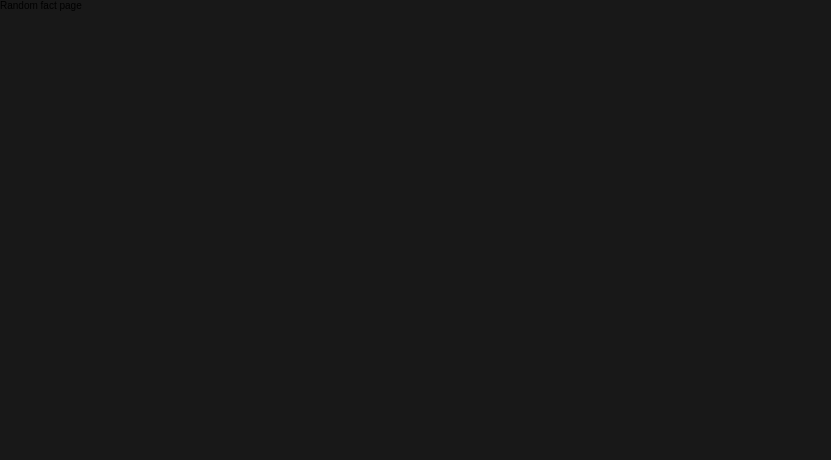
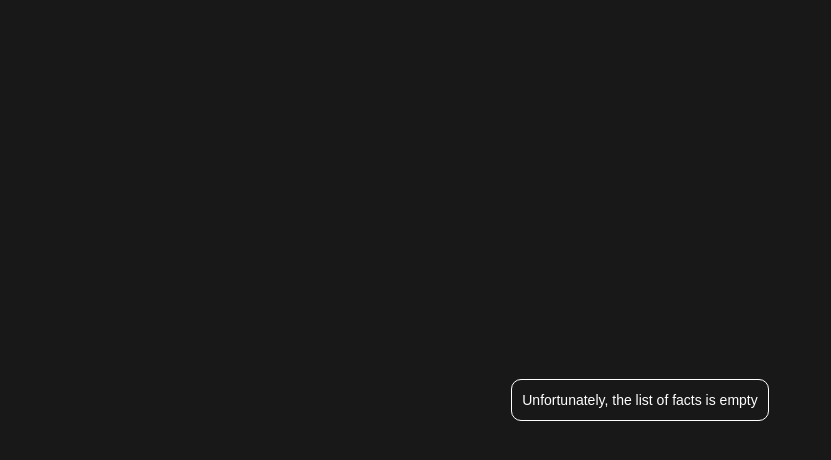
Before and after one commit to arturjackowiak/BitByBit-FactsABoutCats, a React (Vite) app: page /RANDOM_FACT in a window 1280 px wide. Shown: the top 460 px of the page, without its empty margins (0-831 px from the left). Built offline with nearby package versions, Linux system fonts and the light colour scheme; no server answers.

Commit message:
Add RandomFactPage

```diff
--- a/package.json
+++ b/package.json
@@ -15,6 +15,7 @@
     "react": "^18.2.0",
     "react-dom": "^18.2.0",
     "react-router-dom": "^6.9.0",
+    "rsuite": "^5.28.3",
     "styled-components": "^5.3.9"
   },
   "devDependencies": {
--- /dev/null
+++ b/src/components/RandomFact/RandomFact.style.ts
@@ -0,0 +1,19 @@
+import styled from "styled-components";
+
+export const Wrapper = styled.div`
+  align-items: center;
+  display: flex;
+  flex-direction: column;
+  gap: 2rem;
+  height: 100%;
+  justify-content: center;
+  padding: 0 2rem;
+  width: 100%;
+`;
+
+export const Text = styled.div`
+  border: 1px solid #fff;
+  border-radius: 1rem;
+  color: #fff;
+  padding: 1rem;
+`;
--- /dev/null
+++ b/src/components/RandomFact/RandomFact.tsx
@@ -0,0 +1,19 @@
+import { Button } from "rsuite";
+import { useRandomFact } from "./hooks/useRandomFact";
+
+import { Wrapper, Text } from "./RandomFact.style";
+
+const RandomFact = () => {
+  const { handleClick, randomFact } = useRandomFact();
+  const textMessage =
+    randomFact?.fact || "Unfortunately, the list of facts is empty";
+
+  return (
+    <Wrapper>
+      {randomFact && <Button onClick={handleClick}>Random fact</Button>}
+      <Text>{textMessage}</Text>
+    </Wrapper>
+  );
+};
+
+export default RandomFact;
--- /dev/null
+++ b/src/components/RandomFact/hooks/useRandomFact.ts
@@ -0,0 +1,18 @@
+import { useCallback, useMemo, useState } from "react";
+
+import { useFactsContext } from "../../../context/FactsContext";
+import { getRandomElementFromArray } from "../../../helpers/getRandomElementFromArray";
+
+export const useRandomFact = () => {
+  const { facts } = useFactsContext();
+  const [randomFact, setRandomFact] = useState(
+    getRandomElementFromArray(facts)
+  );
+
+  const handleClick = useCallback(
+    () => setRandomFact(getRandomElementFromArray(facts)),
+    [facts]
+  );
+
+  return { facts, randomFact, handleClick };
+};
--- /dev/null
+++ b/src/helpers/getRandomElementFromArray.ts
@@ -0,0 +1,5 @@
+export const getRandomElementFromArray = <T>(arr: T[]): T => {
+  const randomIndex = Math.floor(Math.random() * arr.length);
+
+  return arr[randomIndex];
+};
--- a/src/pages/RandomFactPage/RandomFactPage.tsx
+++ b/src/pages/RandomFactPage/RandomFactPage.tsx
@@ -1,3 +1,5 @@
-const RandomFactPage = () => <div>Random fact page</div>;
+import RandomFact from "../../components/RandomFact/RandomFact";
+
+const RandomFactPage = () => <RandomFact />;
 
 export default RandomFactPage;
--- a/src/styles/GlobalStyles.ts
+++ b/src/styles/GlobalStyles.ts
@@ -1,4 +1,6 @@
 import { createGlobalStyle } from "styled-components";
+
+import "rsuite/dist/rsuite.css";
 
 const GlobalStyles = createGlobalStyle`
 
```
Also changed, not shown: 1 other file (tests, documents, lock files or other folders).
